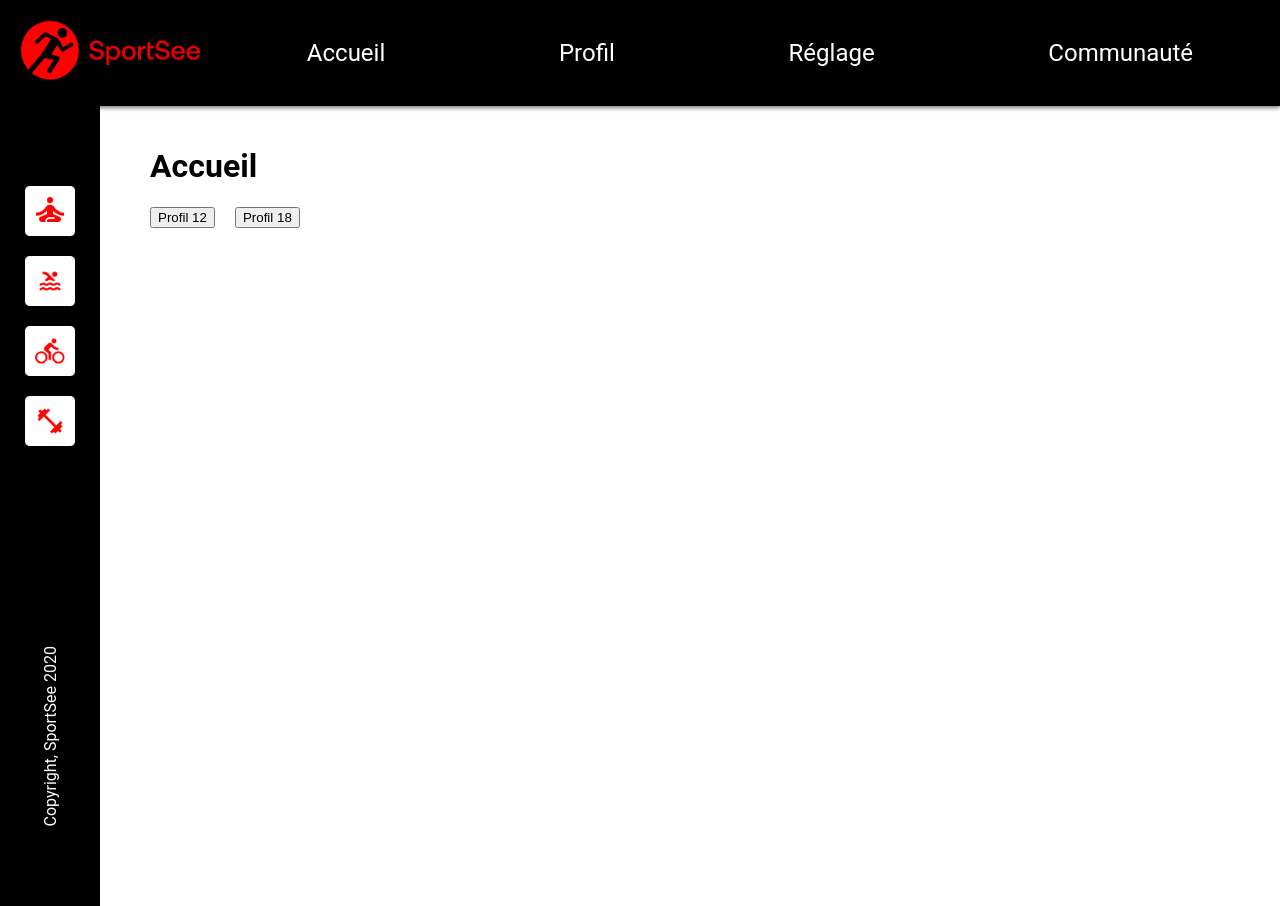
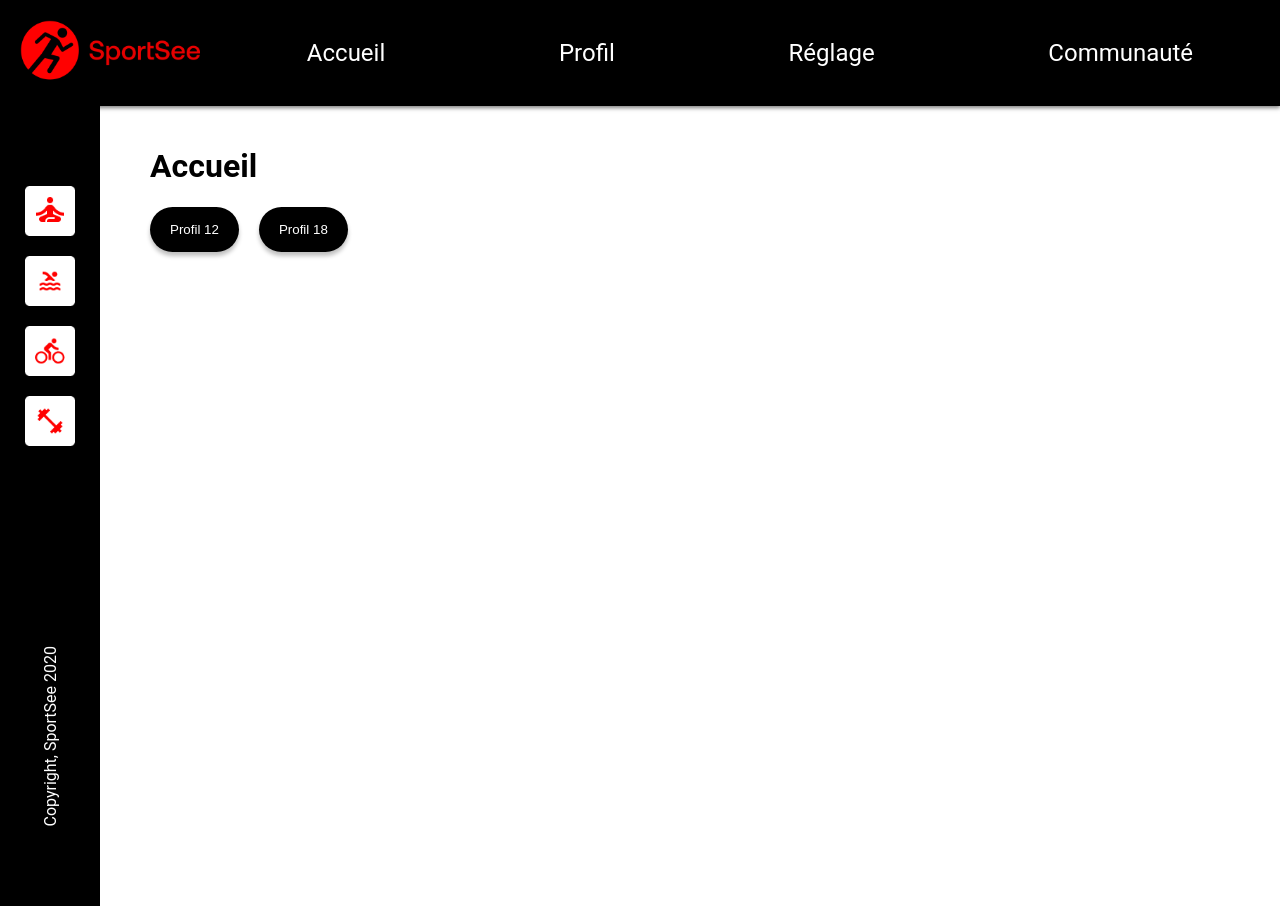
Before and after one commit to Kurts350/P12_SPORTSEE, a React (Vite) app in the folder Front-end/: page / in a window 1280 px wide. Built offline with nearby package versions, Linux system fonts and the light colour scheme.

Commit message:
Ajout du style aux bouttons  profil de la home page

```diff
--- a/Front-end/src/pages/HomePage.jsx
+++ b/Front-end/src/pages/HomePage.jsx
@@ -7,8 +7,20 @@ flex-direction: row;
 gap: 20px;
 `;
 
+const Button = styled.button`
+padding: 15px 20px;
+background-color: black;
+color: white;
+border-radius: 25px;
+box-shadow: 0px 4px 4px rgba(0, 0, 0, 0.25);
+border: none;
+&:hover {
+  background-color: red;
+  cursor: pointer;
+  transition: 0.3s;
 
-
+}
+`;
 
 
 function HomePage() {
@@ -24,8 +36,8 @@ function HomePage() {
     <>
       <h1>Accueil</h1>
       <ButtonContainer>
-        <button onClick={showProfil12}>Profil 12</button>
-        <button onClick={showProfil18}>Profil 18</button>
+        <Button onClick={showProfil12}>Profil 12</Button>
+        <Button onClick={showProfil18}>Profil 18</Button>
       </ButtonContainer>
     </>
   );
```
